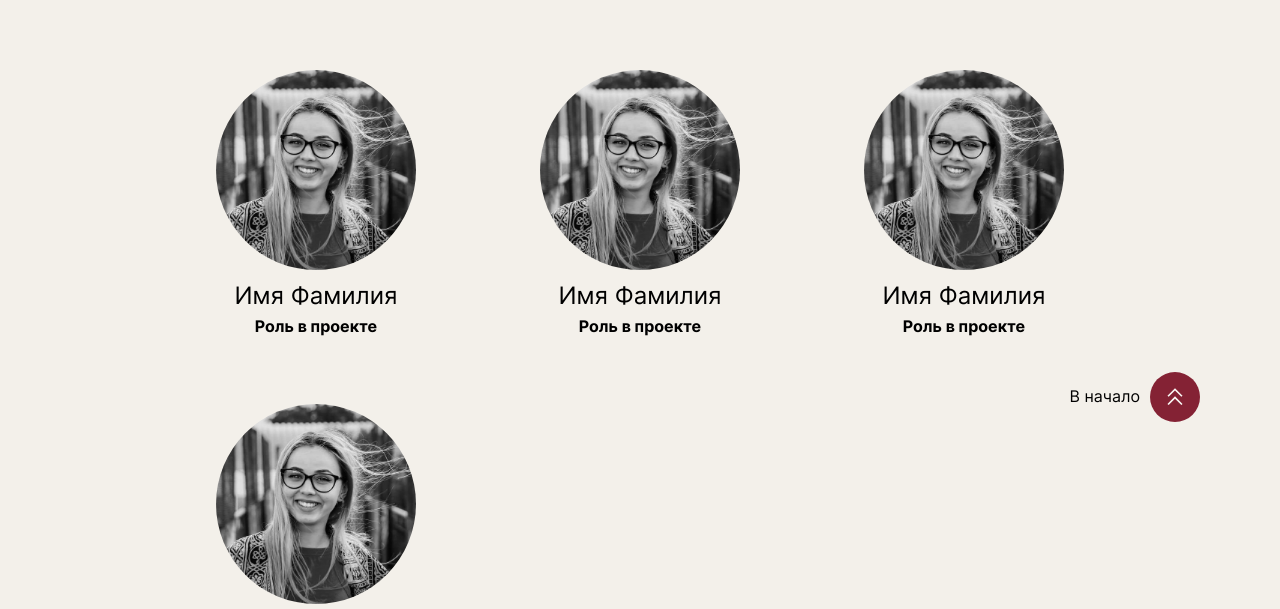
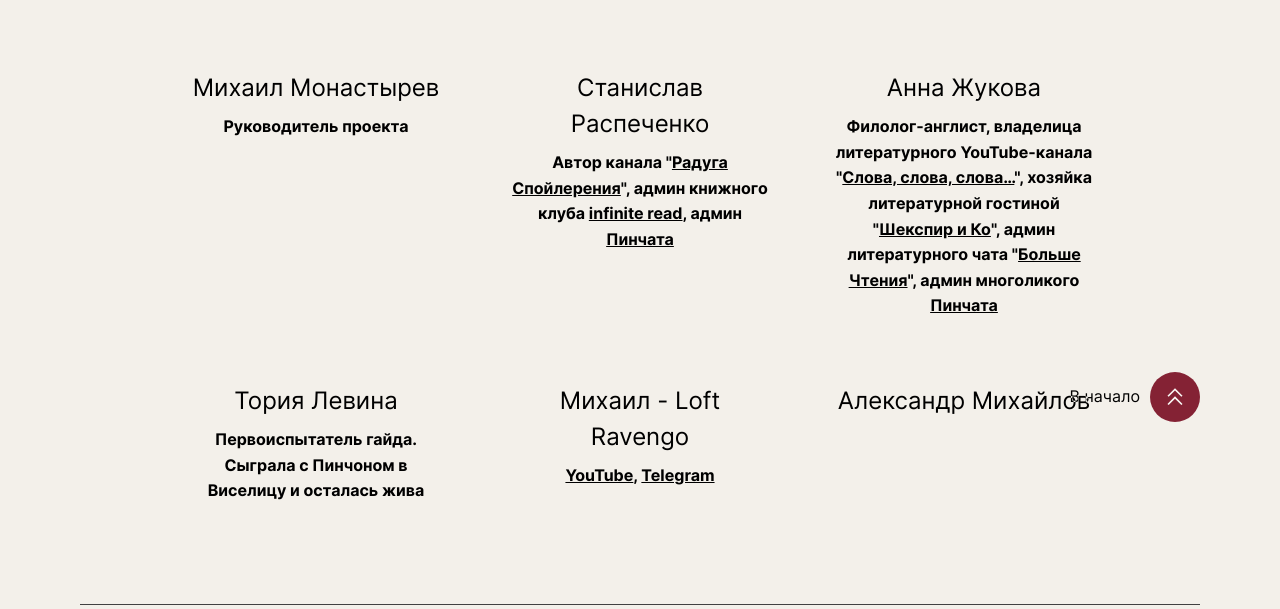
Before and after one commit to valeria-ri/pynchon-front, a plain HTML site: page creators.html in a window 1280 px wide. Shown: the part 338-947 px from the top of the page. Drawn offline with Linux system fonts and the light colour scheme.

Commit message:
fix: поправить страницу создателей

```diff
--- a/creators.html
+++ b/creators.html
@@ -48,24 +48,34 @@
       <section class="about-creators">
         <ul class="about-creators__list">
           <li class="about-creators__creator">
-            <img class="about-creators__photo" src="./static/img/creator.jpeg" alt="команда">
-            <h2 class="about-creators__name body-text-l">Имя Фамилия</h2>
-            <p class="about-creators__role body-text-bold">Роль в проекте</p>
+            <!-- <img class="about-creators__photo" src="./static/img/creator.jpeg" alt="команда"> -->
+            <h2 class="about-creators__name body-text-l">Михаил Монастырев</h2>
+            <p class="about-creators__role body-text-bold">Руководитель проекта</p>
           </li>
           <li class="about-creators__creator">
-            <img class="about-creators__photo" src="./static/img/creator.jpeg" alt="команда">
-            <h2 class="about-creators__name body-text-l">Имя Фамилия</h2>
-            <p class="about-creators__role body-text-bold">Роль в проекте</p>
+            <!-- <img class="about-creators__photo" src="./static/img/creator.jpeg" alt="команда"> -->
+            <h2 class="about-creators__name body-text-l">Станислав Распеченко</h2>
+            <p class="about-creators__role body-text-bold">Автор канала "<a href="https://t.me/spell_pynchon">Радуга Спойлерения</a>", админ книжного клуба <a href="https://t.me/infinite_read">infinite read</a>, админ <a href="https://t.me/infinite_edge">Пинчата</a></p>
           </li>
           <li class="about-creators__creator">
-            <img class="about-creators__photo" src="./static/img/creator.jpeg" alt="команда">
-            <h2 class="about-creators__name body-text-l">Имя Фамилия</h2>
-            <p class="about-creators__role body-text-bold">Роль в проекте</p>
+            <!-- <img class="about-creators__photo" src="./static/img/creator.jpeg" alt="команда"> -->
+            <h2 class="about-creators__name body-text-l">Анна Жукова</h2>
+            <p class="about-creators__role body-text-bold">Филолог-англист, владелица литературного YouTube-канала "<a href="https://www.youtube.com/@anna._.zhukova/featured">Слова, слова, слова…</a>", хозяйка литературной гостиной "<a href="https://t.me/+e8QLXYpLWk0wMTQ5">Шекспир и Ко</a>", админ литературного чата "<a href="https://t.me/infinite_readlist">Больше Чтения</a>", админ многоликого <a href="https://t.me/infinite_edge">Пинчата</a></p>
           </li>
           <li class="about-creators__creator">
-            <img class="about-creators__photo" src="./static/img/creator.jpeg" alt="команда">
-            <h2 class="about-creators__name body-text-l">Имя Фамилия</h2>
-            <p class="about-creators__role body-text-bold">Роль в проекте</p>
+            <!-- <img class="about-creators__photo" src="./static/img/creator.jpeg" alt="команда"> -->
+            <h2 class="about-creators__name body-text-l">Тория Левина</h2>
+            <p class="about-creators__role body-text-bold">Первоиспытатель гайда. Сыграла с Пинчоном в Виселицу и осталась жива</p>
+          </li>
+          <li class="about-creators__creator">
+            <!-- <img class="about-creators__photo" src="./static/img/creator.jpeg" alt="команда"> -->
+            <h2 class="about-creators__name body-text-l">Михаил - Loft Ravengo</h2>
+            <p class="about-creators__role body-text-bold"><a href="https://www.youtube.com/c/LoftRavengo">YouTube</a>, <a href="https://t.me/loftravengo">Telegram</a></p>
+          </li>
+          <li class="about-creators__creator">
+            <!-- <img class="about-creators__photo" src="./static/img/creator.jpeg" alt="команда"> -->
+            <h2 class="about-creators__name body-text-l">Александр Михайлов</h2>
+            <!-- <p class="about-creators__role body-text-bold">Роль в проекте</p> -->
           </li>
         </ul>
       </section>
--- a/static/css/blocks/creators.css
+++ b/static/css/blocks/creators.css
@@ -12,7 +12,7 @@
   margin: 0;
   display: grid;
   grid-template-columns: repeat(auto-fit, 308px);
-  grid-auto-rows: 1fr;
+  grid-auto-rows: min-content;
   gap: 64px 16px;
   justify-content: center;
 }
@@ -21,11 +21,13 @@
   display: flex;
   flex-direction: column;
   align-items: center;
-  padding: 0 54px;
-  box-sizing: border-box;
+  /* padding: 0 54px;
+  box-sizing: border-box; */
+  gap: 8px;
 }
 
 .about-creators__photo {
+  max-width: 200px;
   width: 100%;
   aspect-ratio: 1 / 1;
   object-fit: cover;
@@ -40,6 +42,8 @@
   margin: 0;
   padding: 0;
   text-align: center;
+  padding: 0 24px;
+  box-sizing: border-box;
 }
 
 @media screen and (max-width: 768px) {
@@ -54,7 +58,7 @@
 
 @media screen and (max-width: 500px) {
   .about-creators__list {
-    grid-template-columns: repeat(auto-fit, 162px);
+    grid-template-columns: repeat(auto-fit, 308px);
     gap: 24px 0;
   }
 
```
